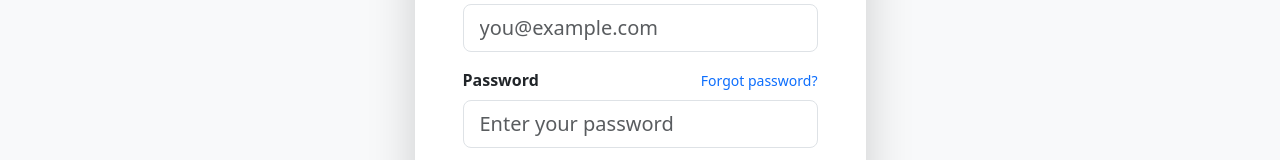
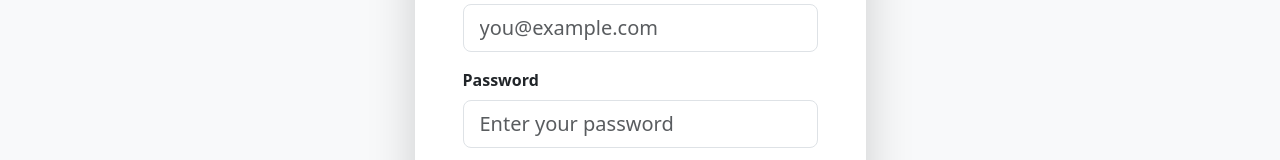
Before and after one commit to MarsTheLimit/bible-stud-buddy, a Next.js app: page /login in a window 1280 px wide. Shown: the part 406-566 px from the top of the page. Built offline with nearby package versions, Linux system fonts and the light colour scheme; no server answers.

Commit message:
Update LoginClient.tsx

```diff
--- a/app/login/LoginClient.tsx
+++ b/app/login/LoginClient.tsx
@@ -101,9 +101,9 @@ export default function LoginClient() {
                       <label htmlFor="password" className="form-label fw-semibold mb-0">
                         Password
                       </label>
-                      <a href="/forgot-password" className="text-decoration-none small">
+                      {/* <a href="/forgot-password" className="text-decoration-none small">
                         Forgot password?
-                      </a>
+                      </a> */}
                     </div>
                     <input
                       id="password"
```
